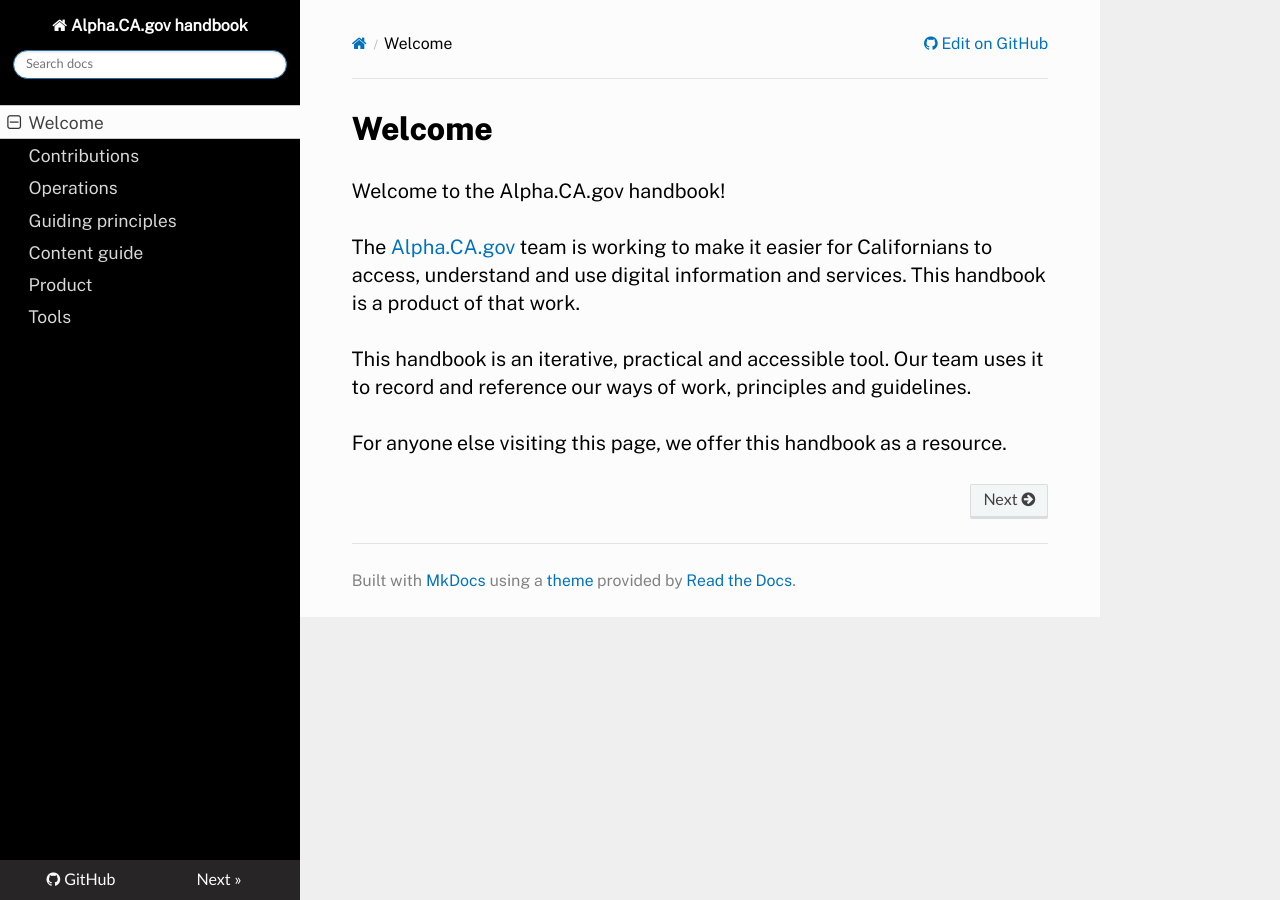
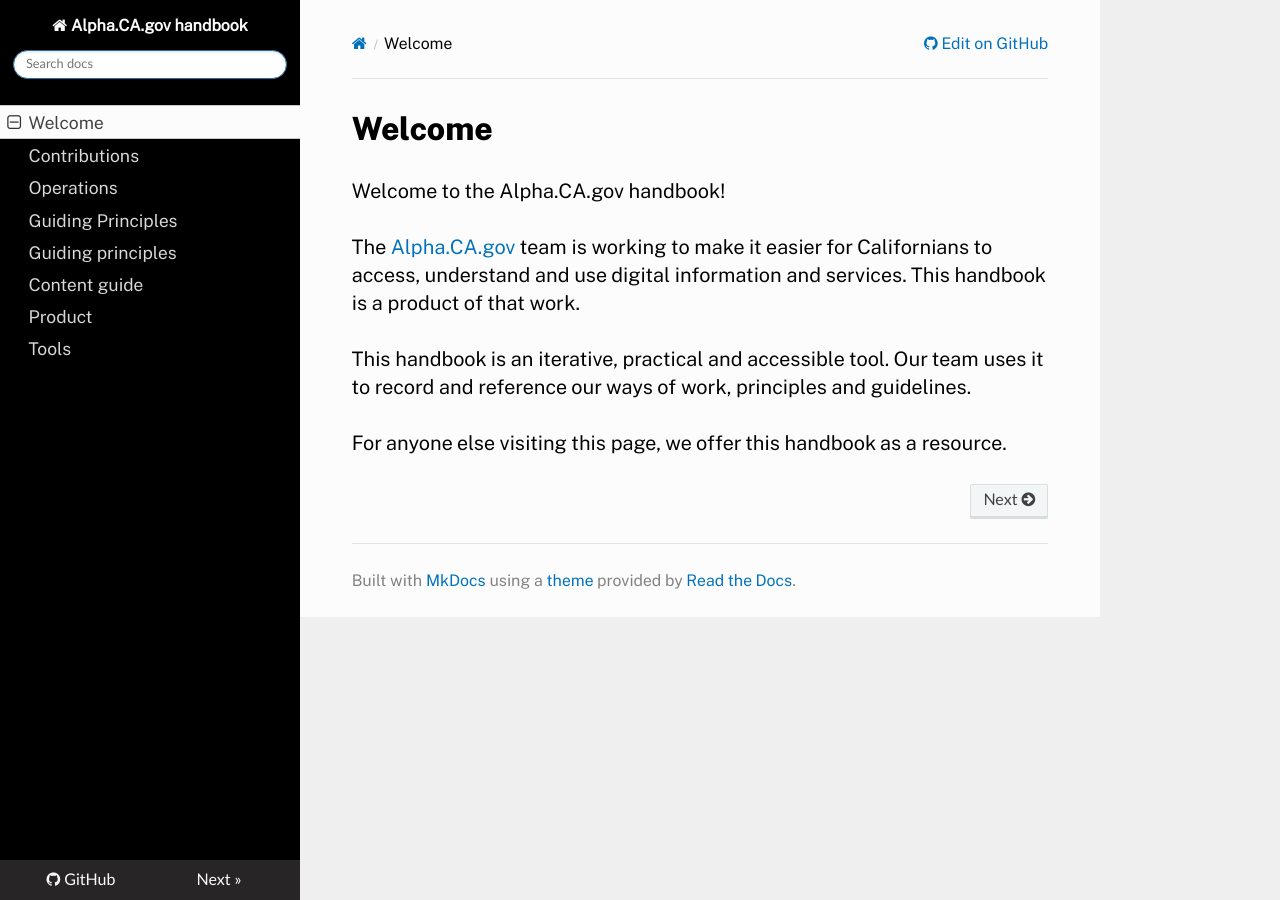
Before and after one commit to cagov/handbook-cadotgov, an MkDocs documentation site: the page built from docs/README.md, in a window 1280 px wide. Built offline with MkDocs 1.6.1, drawn with Linux system fonts in a browser that asks for light colours; nearby versions of some CDN libraries; old or Windows-style settings are respelled for this version of MkDocs.

Commit message:
Update mkdocs.yml

```diff
--- a/mkdocs.yml
+++ b/mkdocs.yml
@@ -6,6 +6,7 @@
     - Welcome: README.md
     - Contributions: contributions.md
     - Operations: operations.md
+    - Guiding Principles: guidingp-rinciples/operational-principles.md
     - Guiding principles: principles.md
     - Content guide: content.md
     - Product: product.md
```
